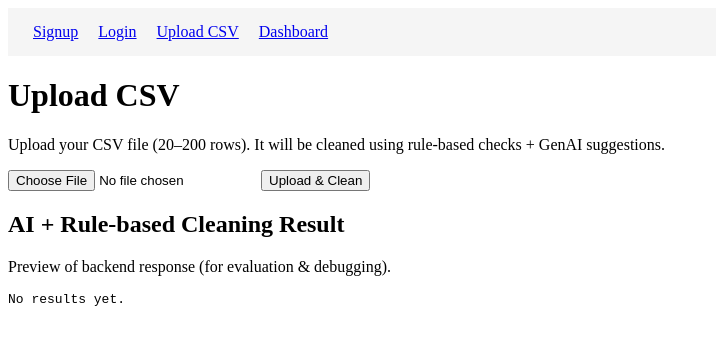
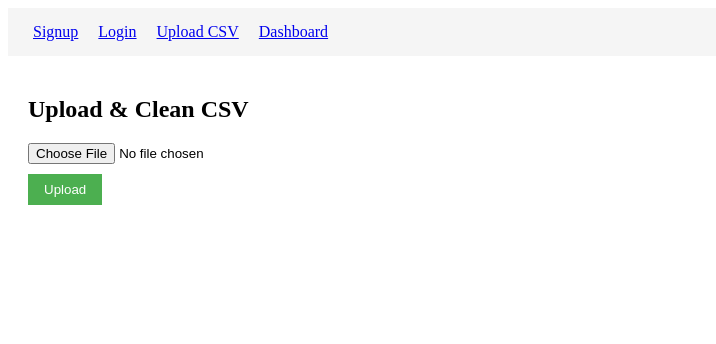
Before and after one commit to Gaurikapare/clarifycsv-frontend, a React (Create React App) app: page /upload in a window 1280 px wide. Shown: the top 344 px of the page, without its empty margins (0-716 px from the left). Built offline with nearby package versions, Linux system fonts and the light colour scheme.

Commit message:
Connected frontend to HF backend

```diff
--- a/src/UploadCSV.jsx
+++ b/src/UploadCSV.jsx
@@ -1,23 +1,26 @@
 import React, { useState } from "react";
 import axios from "axios";
 
-function UploadCSV() {
+const UploadCSV = () => {
   const [file, setFile] = useState(null);
   const [result, setResult] = useState(null);
-  const [status, setStatus] = useState("");
+  const [loading, setLoading] = useState(false);
+  const [error, setError] = useState("");
 
   const uploadFile = async () => {
     if (!file) {
-      setStatus("Please choose a CSV file first.");
+      setError("Please choose a CSV file first.");
       return;
     }
+
+    setLoading(true);
+    setError("");
+    setResult(null);
 
     const formData = new FormData();
     formData.append("file", file);
 
     try {
-      setStatus("Uploading & cleaning your CSV... Please wait ⏳");
-
       const res = await axios.post(
         "https://gaurikapare-clarifycsv-cleaner-gauri.hf.space/clean_csv",
         formData,
@@ -29,50 +32,50 @@ function UploadCSV() {
       );
 
       setResult(res.data);
-      setStatus("File cleaned successfully ✔ Scroll down to see the results!");
     } catch (err) {
       console.error(err);
-      setStatus("Error while uploading. Something went wrong ❌");
+      setError("Error cleaning CSV. Please try again.");
+    } finally {
+      setLoading(false);
     }
   };
 
   return (
-    <div className="page-container">
-      <div className="two-column">
-        <div className="card">
-          <h1 className="page-title">Upload CSV</h1>
-          <p className="page-subtitle">
-            Upload your CSV file (20–200 rows).
-            It will be cleaned using rule-based checks + GenAI suggestions.
-          </p>
+    <div style={{ padding: "20px" }}>
+      <h2>Upload & Clean CSV</h2>
 
-          <div className="upload-box">
-            <input
-              type="file"
-              accept=".csv"
-              onChange={(e) => setFile(e.target.files[0])}
-            />
-            <button className="btn-primary" onClick={uploadFile}>
-              Upload & Clean
-            </button>
-          </div>
+      <input
+        type="file"
+        accept=".csv"
+        onChange={(e) => setFile(e.target.files[0])}
+      />
 
-          {status && <div className="status-text">{status}</div>}
+      <br />
+      <button
+        onClick={uploadFile}
+        style={{
+          marginTop: "10px",
+          padding: "8px 16px",
+          background: "#4CAF50",
+          color: "white",
+          border: "none",
+          cursor: "pointer",
+        }}
+      >
+        Upload
+      </button>
+
+      {loading && <p>Cleaning your CSV... please wait ⏳</p>}
+      {error && <p style={{ color: "red" }}>{error}</p>}
+
+      {result && (
+        <div style={{ marginTop: "20px" }}>
+          <h3>Cleaned Result:</h3>
+          <pre>{JSON.stringify(result, null, 2)}</pre>
         </div>
-
-        <div className="card">
-          <h2 className="section-title">AI + Rule-based Cleaning Result</h2>
-          <p className="section-subtitle">
-            Preview of backend response (for evaluation & debugging).
-          </p>
-
-          <pre className="json-preview">
-            {result ? JSON.stringify(result, null, 2) : "No results yet."}
-          </pre>
-        </div>
-      </div>
+      )}
     </div>
   );
-}
+};
 
 export default UploadCSV;
```
